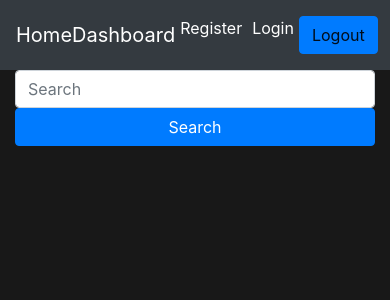
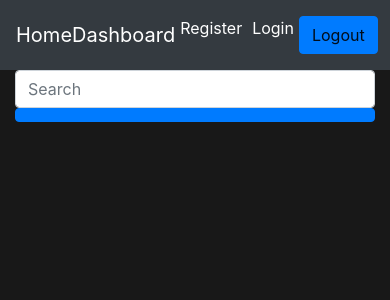
Before and after one commit to Racksoup/PetStore, a React (Create React App) app in the folder client/: page / in a window 390 px wide. Shown: the top 300 px of the page. Built offline with nearby package versions, Linux system fonts and the light colour scheme; no server answers; the HTML template or start-up script is replaced by a standard one.

Commit message:
media query added

```diff
--- a/client/src/App.css
+++ b/client/src/App.css
@@ -9,3 +9,9 @@
 .text {
   text-align: center;
 }
+
+@media screen and (max-width: 992px) {
+  .searchText {
+    display: none;
+  }
+}
--- a/client/src/components/shop/Shop.js
+++ b/client/src/components/shop/Shop.js
@@ -34,7 +34,7 @@ const Shop = ({ item, items, categories, getCategories, getItem, getItems, getIt
         <Form.Group>
           <Row>
             <Form.Control
-              className='col-md-11'
+              className='col-sm-11 '
               type='text'
               placeholder='Search'
               name='search'
@@ -42,13 +42,13 @@ const Shop = ({ item, items, categories, getCategories, getItem, getItems, getIt
             />
 
             <Button
-              className='col-md-1'
+              className='col-sm-1 '
               variant='primary'
               type='submit'
+              text='search'
               onClick={() => onSearchClick()}
             >
-              {' '}
-              Search{' '}
+              <div className='searchText'>Search</div>
             </Button>
           </Row>
         </Form.Group>
```
